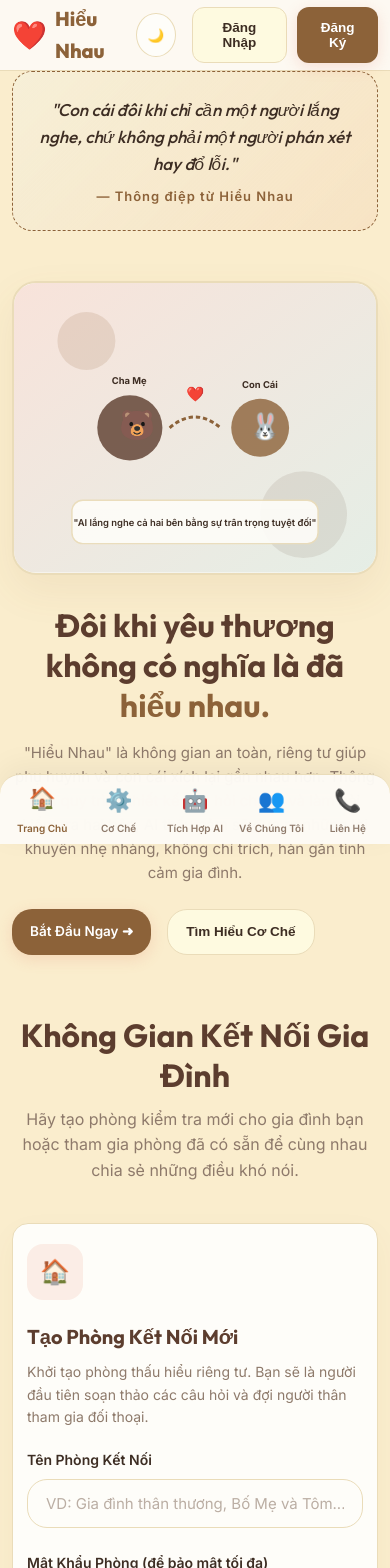
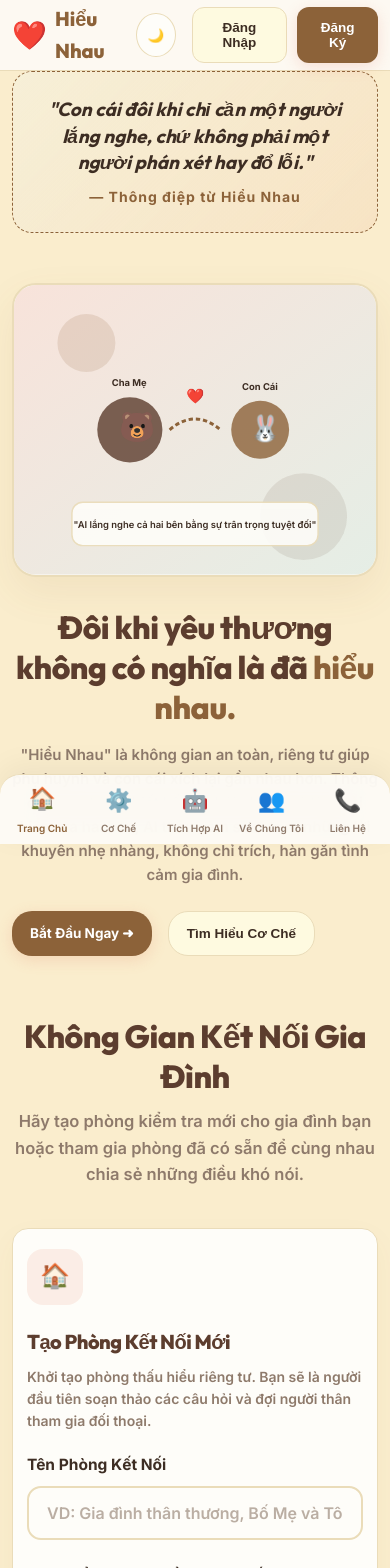
Before and after one commit to KhoiNguyen213/d3w, a React (Vite) app: page / in a window 390 px wide. Shown: the top 1568 px of the page. Built offline with nearby package versions, Linux system fonts and the light colour scheme.

Commit message:
style: optimize mobile-first layout and add glassmorphic bottom navigation

```diff
--- a/src/index.css
+++ b/src/index.css
@@ -64,6 +64,8 @@ body {
   align-items: flex-start;
   min-height: 100vh;
   padding-bottom: 90px !important; /* Global padding-bottom to prevent mobile bottom-nav overlap */
+  font-size: 16.5px; /* Larger baseline text size */
+  font-weight: 550;  /* Bolder text weight for maximum legibility */
 }
 
 [data-theme="dark"] body {
@@ -105,9 +107,10 @@ body {
 /* Typography */
 h1, h2, h3, h4 {
   font-family: var(--font-heading);
-  font-weight: 700;
+  font-weight: 800; /* Extra bold headings */
   color: var(--secondary);
   line-height: 1.25;
+  letter-spacing: -0.5px; /* Tight, premium font feel */
 }
 
 [data-theme="dark"] h1,
@@ -228,10 +231,10 @@ header {
   display: inline-flex;
   align-items: center;
   justify-content: center;
-  padding: 12px 24px;
+  padding: 14px 28px; /* Taller, easy-to-tap button size */
   border-radius: var(--radius);
-  font-weight: 600;
-  font-size: 15px;
+  font-weight: 800; /* Extra bold buttons */
+  font-size: 16px; /* Larger text */
   cursor: pointer;
   transition: var(--transition);
   border: none;
@@ -355,20 +358,21 @@ header {
 
 .comfort-banner p {
   font-family: var(--font-heading);
-  font-size: 17px;
+  font-size: 19px;
   font-style: italic;
-  font-weight: 500;
+  font-weight: 700; /* Bolder comforting quote */
   color: var(--text-main);
   position: relative;
   z-index: 1;
+  line-height: 1.4;
 }
 
 .comfort-banner span {
   display: block;
-  font-size: 13px;
+  font-size: 14px;
   color: var(--primary);
-  margin-top: 8px;
-  font-weight: 600;
+  margin-top: 10px;
+  font-weight: 800; /* Bolder quote author */
   letter-spacing: 1px;
 }
 
@@ -381,8 +385,8 @@ header {
 .form-group label {
   display: block;
   margin-bottom: 8px;
-  font-weight: 600;
-  font-size: 14px;
+  font-weight: 750; /* Extra bold label text */
+  font-size: 15.5px; /* Larger label size */
   color: var(--text-main);
 }
 
@@ -390,12 +394,13 @@ header {
 .form-group select,
 .form-group textarea {
   width: 100%;
-  padding: 14px 18px;
-  border-radius: var(--radius);
-  border: 1.5px solid var(--border);
+  padding: 15px 18px;
+  border-radius: 14px; /* Stylish modern border-radius */
+  border: 2px solid var(--border); /* Slightly thicker border for robust alignment */
   background: var(--card-bg);
   color: var(--text-main);
-  font-size: 15px;
+  font-size: 16px; /* Larger and easily readable text size on phones */
+  font-weight: 600; /* Bolder input values */
   font-family: var(--font-sans);
   transition: var(--transition);
 }
@@ -682,13 +687,13 @@ main {
 
 .preset-question-btn {
   width: 100%;
-  padding: 14px;
+  padding: 14px 16px;
   border-radius: 12px;
-  border: 1.5px solid var(--border);
+  border: 2px solid var(--border);
   background-color: var(--card-bg);
   text-align: left;
-  font-size: 14px;
-  font-weight: 500;
+  font-size: 15.5px;
+  font-weight: 750; /* Extremely bold, modern suggestions */
   color: var(--text-main);
   cursor: pointer;
   transition: var(--transition);
@@ -792,8 +797,9 @@ main {
 }
 
 .added-q-text {
-  font-size: 14px;
-  font-weight: 500;
+  font-size: 15.5px;
+  font-weight: 750; /* Bolder added questions list text */
+  color: var(--text-main);
 }
 
 .btn-remove-q {
@@ -824,12 +830,12 @@ main {
 
 /* Phase 2: Combined Test answering screen */
 .test-box-main {
-  max-width: 680px;
+  max-width: 100%;
   margin: 0 auto;
   background-color: var(--card-bg);
   border: 1.5px solid var(--border);
   border-radius: var(--radius);
-  padding: 36px;
+  padding: 24px 18px; /* Compact mobile padding to align nicely */
   box-shadow: var(--shadow);
 }
 
@@ -849,9 +855,10 @@ main {
 }
 
 .q-display-heading {
-  font-size: 24px;
-  font-weight: 700;
-  margin-bottom: 24px;
+  font-size: 22px;
+  font-weight: 800; /* Extra bold question text */
+  margin-bottom: 20px;
+  color: var(--secondary);
 }
 
 .emotion-select-row {
```
